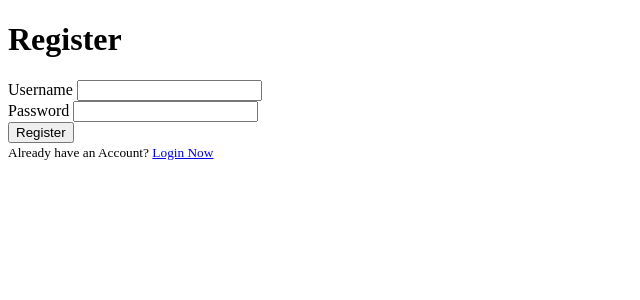
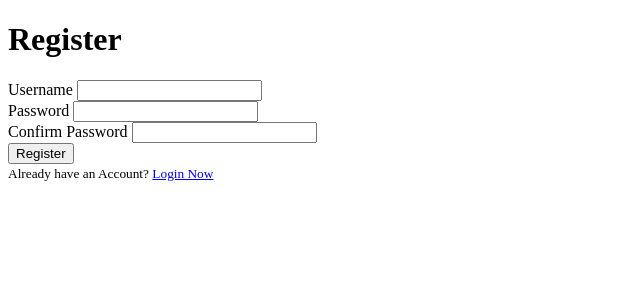
Before and after one commit to tomi3-11/Focus-Flow, a Flask app: template app/templates/auth/register.html in a window 1280 px wide. Shown: the part 130-430 px from the top of the page, without its empty margins (0-640 px from the left). Run offline with Flask 3, Linux system fonts and the light colour scheme; the template is opened without the code that fills it: values that come from a table or form of the project are taken from there, others are empty.

Commit message:
Updated templates

```diff
--- a/app/main/routes.py
+++ b/app/main/routes.py
@@ -11,4 +11,4 @@ def home():
 @main_bp.route('/profile')
 @login_required
 def profile():
-    return render_template('profile.html', title='Profile')
+    return render_template('profile.html', title='Profile', name=current_user.username)
--- a/app/templates/auth/login.html
+++ b/app/templates/auth/login.html
@@ -57,7 +57,7 @@
             </div>
         </form>
         <div class="text-center">
-            <small>Need an Account? <a href="{{ url_for(auth.register)}}" class="btn">Register Now</a></small>
+            <small>Need an Account? <a href="{{ url_for('auth.register')}}" class="btn">Register Now</a></small>
         </div>
     </div>
 {% endblock %}
--- a/app/templates/auth/register.html
+++ b/app/templates/auth/register.html
@@ -47,12 +47,12 @@
                  {% endif %}
             </div>
             <div class="confirm-password">
-                {{ form.confirm-password.label() }}
-                {{ form.confirm-password() }}
+                {{ form.confirm_password.label() }}
+                {{ form.confirm_password() }}
                 <!-- Displaying Errors -->
-                 {% if form.confirm-password.errors %}
+                 {% if form.confirm_password.errors %}
                     <div class="text">
-                        {% for error in form.confirm-password.errors %}
+                        {% for error in form.confirm_password.errors %}
                             {{ error }}
                         {% endfor %}
                     </div>
@@ -65,7 +65,7 @@
         </form>
 
         <div class="text-center">
-            <small>Already have an Account? <a href="{{ url_for(auth.login)}}" class="btn">Login Now</a></small>
+            <small>Already have an Account? <a href="{{ url_for('auth.login')}}" class="btn">Login Now</a></small>
         </div>
     </div>
 
```
Also changed, not shown: app/__init__.py (+6 -3 lines), app/auth/routes.py (+8 -5 lines), app.db.
